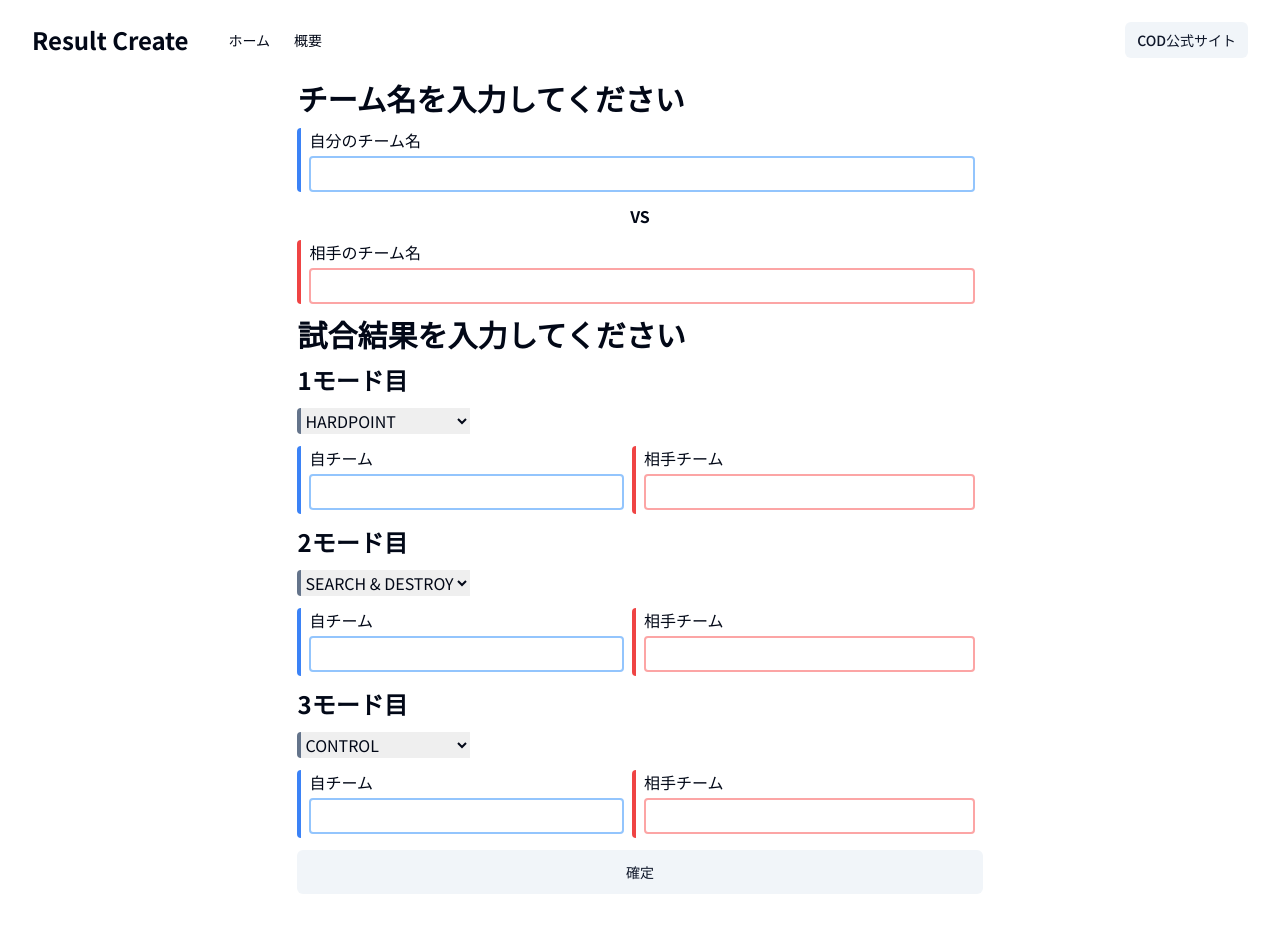
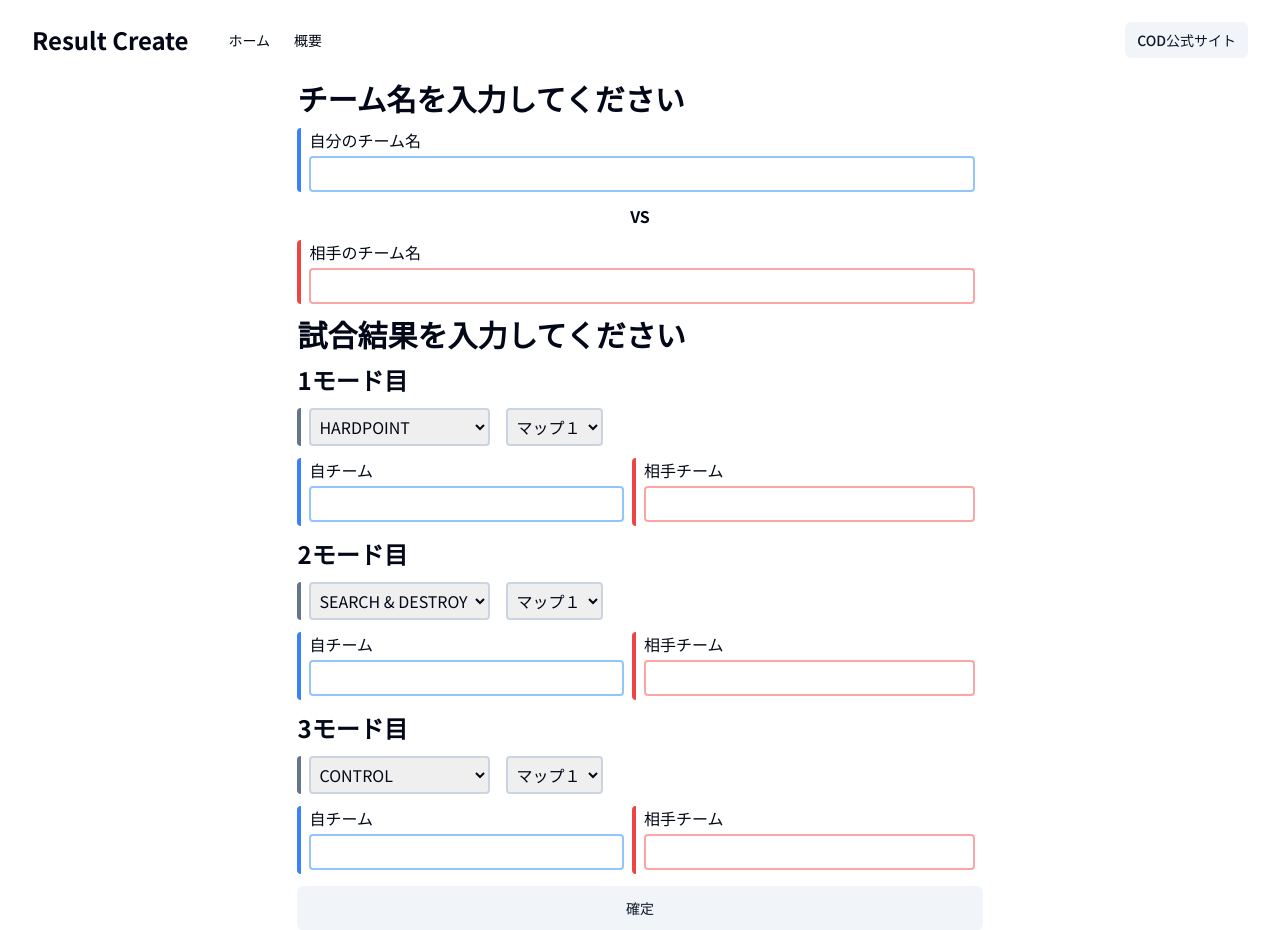
Before and after one commit to tokutetsu96/result-app, a Next.js app: page /battleThree in a window 1280 px wide. Before the commit the page ends 894 px from the top, so only its background shows below. Built offline with nearby package versions, Linux system fonts and the light colour scheme.

Commit message:
マップ追加

```diff
--- a/src/app/(battle)/battleThree/gameResult/page.tsx
+++ b/src/app/(battle)/battleThree/gameResult/page.tsx
@@ -17,18 +17,21 @@ export default function GameResultPage() {
         </div>
         <div>
           <h1>一試合目</h1>
+          <span>{data.mapOne}</span>
           <span>{data.gameOne}</span>
           <span>{data.myTeamScoreOne}</span>
           <span>{data.enemyTeamScoreOne}</span>
         </div>
         <div>
           <h1>二試合目</h1>
+          <span>{data.mapTwo}</span>
           <span>{data.gameTwo}</span>
           <span>{data.myTeamScoreTwo}</span>
           <span>{data.enemyTeamScoreTwo}</span>
         </div>
         <div>
           <h1>三試合目</h1>
+          <span>{data.mapThree}</span>
           <span>{data.gameThree}</span>
           <span>{data.myTeamScoreThree}</span>
           <span>{data.enemyTeamScoreThree}</span>
--- a/src/components/result-input.tsx
+++ b/src/components/result-input.tsx
@@ -5,6 +5,7 @@ import { buttonVariants } from "./ui/button";
 import { cn } from "@/lib/utils";
 import { type TeamInput } from "@/types";
 import { useRouter } from "next/navigation";
+import { gameModeConfig } from "@/config/game-mode";
 
 export default function ResultInput() {
   const router = useRouter();
@@ -60,12 +61,24 @@ export default function ResultInput() {
           <div className="border-l-4 border-slate-500 rounded">
             <select
               id="gameOne"
+              className="mx-2 p-1 border-2 border-slate-300 focus:outline-none focus:border-slate-500 rounded"
               defaultValue={"HARDPOINT"}
               {...register("gameOne")}
             >
               <option value={"HARDPOINT"}>HARDPOINT</option>
               <option value={"SEARCH & DESTROY"}>SEARCH & DESTROY</option>
               <option value={"CONTROL"}>CONTROL</option>
+            </select>
+            <select
+              className="mx-2 p-1 border-2 border-slate-300 focus:outline-none focus:border-slate-500 rounded"
+              id="mapOne"
+              {...register("mapOne")}
+            >
+              <option value="マップ１">マップ１</option>
+              <option value="マップ２">マップ２</option>
+              <option value="マップ３">マップ３</option>
+              <option value="マップ４">マップ４</option>
+              <option value="マップ５">マップ５</option>
             </select>
           </div>
         </div>
@@ -100,15 +113,27 @@ export default function ResultInput() {
         </div>
         <h2 className="sm:text-2xl font-bold">2モード目</h2>
         <div>
-          <div className="border-l-4 border-slate-500 rounded">
+          <div className="flex border-l-4 border-slate-500 rounded">
             <select
               id="gameTwo"
+              className="mx-2 p-1 border-2 border-slate-300 focus:outline-none focus:border-slate-500 rounded"
               defaultValue={"SEARCH & DESTROY"}
               {...register("gameTwo")}
             >
               <option value={"HARDPOINT"}>HARDPOINT</option>
               <option value={"SEARCH & DESTROY"}>SEARCH & DESTROY</option>
               <option value={"CONTROL"}>CONTROL</option>
+            </select>
+            <select
+              id="mapTwo"
+              className="mx-2 p-1 border-2 border-slate-300 focus:outline-none focus:border-slate-500 rounded"
+              {...register("mapTwo")}
+            >
+              <option value="マップ１">マップ１</option>
+              <option value="マップ２">マップ２</option>
+              <option value="マップ３">マップ３</option>
+              <option value="マップ４">マップ４</option>
+              <option value="マップ５">マップ５</option>
             </select>
           </div>
         </div>
@@ -146,12 +171,24 @@ export default function ResultInput() {
           <div className="border-l-4 border-slate-500 rounded">
             <select
               id="gameThree"
+              className="mx-2 p-1 border-2 border-slate-300 focus:outline-none focus:border-slate-500 rounded"
               defaultValue={"CONTROL"}
               {...register("gameThree")}
             >
               <option value={"HARDPOINT"}>HARDPOINT</option>
               <option value={"SEARCH & DESTROY"}>SEARCH & DESTROY</option>
               <option value={"CONTROL"}>CONTROL</option>
+            </select>
+            <select
+              id="mapThree"
+              className="mx-2 p-1 border-2 border-slate-300 focus:outline-none focus:border-slate-500 rounded"
+              {...register("mapThree")}
+            >
+              <option value="マップ１">マップ１</option>
+              <option value="マップ２">マップ２</option>
+              <option value="マップ３">マップ３</option>
+              <option value="マップ４">マップ４</option>
+              <option value="マップ５">マップ５</option>
             </select>
           </div>
         </div>
--- /dev/null
+++ b/src/config/game-mode.ts
@@ -0,0 +1,9 @@
+import { GameModeConfig } from "@/types";
+
+export const gameModeConfig: GameModeConfig = {
+  mode: {
+    hp: "HARDPOINT",
+    sd: "SEARCH & DESTROY",
+    ctr: "CONTROL",
+  },
+};
```
Also changed, not shown: src/types/index.d.ts (+13 -0 lines).
